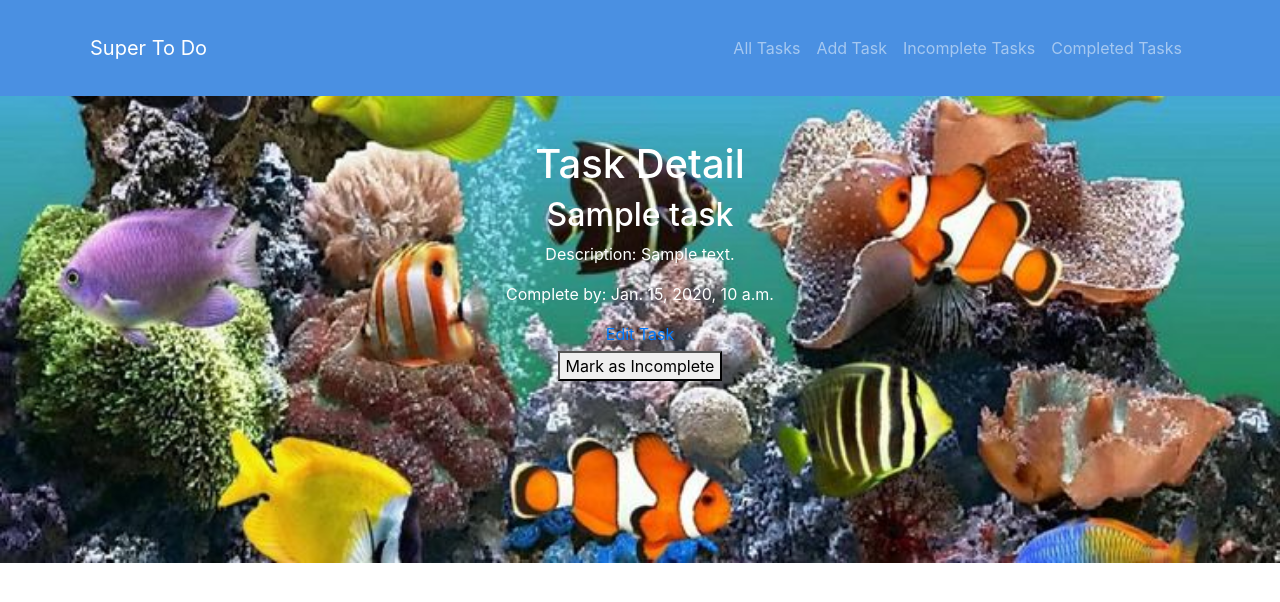
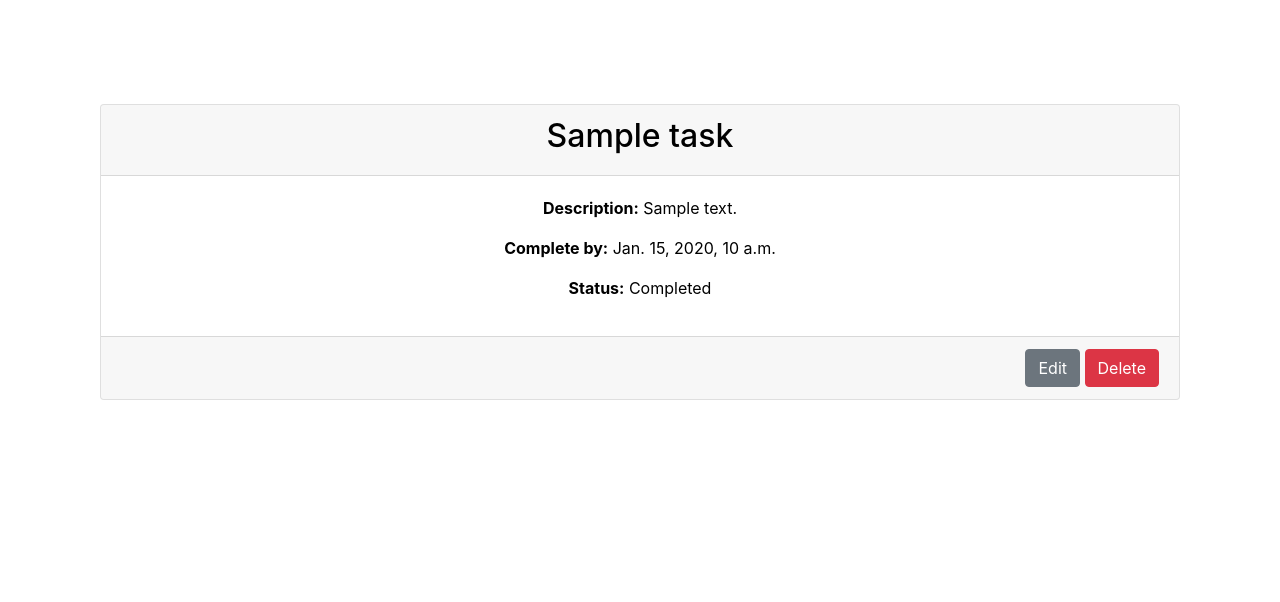
Before and after one commit to mdiogc/supertodo, a Django app: a page that uses tasks/templates/tasks/task-detail.html in a window 1280 px wide. Shown: the top 602 px of the page. Run offline with Django 5.2, Linux system fonts and the light colour scheme; tables that the repository leaves empty hold one stand-in row (values such as "Sample post"); some libraries are stand-ins or nearby versions.

Commit message:
finiquitao

```diff
--- a/main/settings.py
+++ b/main/settings.py
@@ -116,7 +116,7 @@ USE_TZ = True
 # Static files (CSS, JavaScript, Images)
 # https://docs.djangoproject.com/en/5.1/howto/static-files/
 
-STATIC_URL = 'static/'
+STATIC_URL = '/static/'
 
 # Default primary key field type
 # https://docs.djangoproject.com/en/5.1/ref/settings/#default-auto-field
--- a/tasks/static/tasks/css/styles.css
+++ /dev/null
@@ -1,35 +0,0 @@
-body {
-    background-image: url('../images/fish.jpeg'); /* Ajusta la ruta según tu estructura */
-    background-size: cover; /* Esto hará que la imagen cubra toda el área */
-    background-repeat: no-repeat; /* Evita que la imagen se repita */
-    background-position: center; /* Centra la imagen de fondo */
-    color: #fff; /* Cambia el color del texto si es necesario */
-}
-
-.navbar {
-    background-color: #4a90e2; /* Color de la barra de navegación */
-}
-
-.navbar .nav-link {
-    color: #fff; /* Color de los enlaces de navegación */
-}
-
-.navbar .nav-link:hover {
-    color: #ffeb3b; /* Color de los enlaces al pasar el ratón */
-}
-
-.container {
-    padding: 20px; /* Espaciado dentro del contenedor */
-}
-
-.task-box {
-    background-color: #ffffff; /* Color de fondo de la caja de tarea */
-    border: 1px solid #ccc; /* Bordes de la caja de tarea */
-    border-radius: 8px; /* Esquinas redondeadas */
-    margin-bottom: 15px; /* Espaciado entre las cajas */
-    padding: 15px; /* Espaciado interno */
-}
-
-button {
-    margin: 5px; /* Espaciado entre botones */
-}
--- a/tasks/templates/tasks/task-detail.html
+++ b/tasks/templates/tasks/task-detail.html
@@ -1,22 +1,23 @@
 {% extends 'base.html' %}
+{% load static %}
 
-{% block title %}Task Detail{% endblock %}
+{% block title %}Task Details{% endblock %}
 
 {% block content %}
-<h1>Task Detail</h1>
-
-{% if error %}
-    <p style="color: red;">{{ error }}</p>
-{% else %}
-    <h2>{{ task.name }}</h2>
-    <p>Description: {{ task.description }}</p>
-    <p>Complete by: {{ task.complete_before }}</p>
-    <a href="{% url 'tasks:edit-task' task.slug %}">Edit Task</a>
-    <form method="post" action="{% url 'tasks:toggle-task' task.slug %}">
-        {% csrf_token %}
-        <button type="submit">
-            {% if task.done %}Mark as Incomplete{% else %}Mark as Completed{% endif %}
-        </button>
-    </form>
-{% endif %}
+<div class="container mt-5">
+    <div class="card">
+        <div class="card-header">
+            <h2 style="color: black;">{{ task.name }}</h2>
+        </div>
+        <div class="card-body" style="color: black;">
+            <p><strong>Description:</strong> {{ task.description }}</p>
+            <p><strong>Complete by:</strong> {{ task.complete_before }}</p>
+            <p><strong>Status:</strong> {% if task.done %}Completed{% else %}Pending{% endif %}</p>
+        </div>
+        <div class="card-footer text-right">
+            <a href="{% url 'tasks:edit-task' task.slug %}" class="btn btn-secondary">Edit</a>
+            <a href="{% url 'tasks:delete-task' task.slug %}" class="btn btn-danger">Delete</a>
+        </div>
+    </div>
+</div>
 {% endblock %}
```
Also changed, not shown: tasks/templates/tasks/add-task.html (+12 -14 lines), tasks/templates/tasks/edit-task.html (+20 -9 lines).
